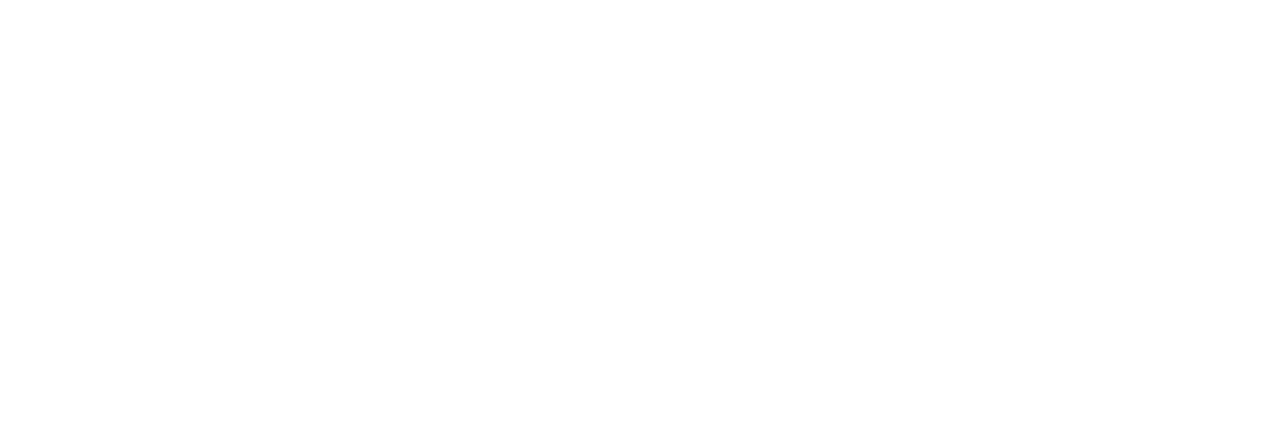
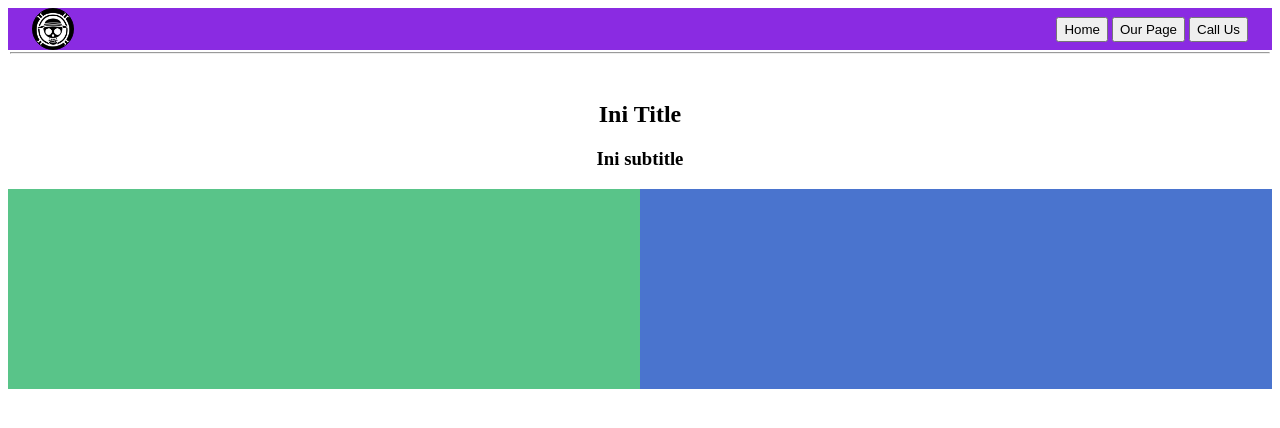
Before and after one commit to revou-fundamental-course/18-mar-24-khalishL, a plain HTML site: page index.html in a window 1280 px wide. Drawn offline with Linux system fonts and the light colour scheme.

Commit message:
second commit

```diff
--- a/css/style.css
+++ b/css/style.css
@@ -0,0 +1,42 @@
+.header-container{
+
+    display: flex;
+   align-items: center;
+   justify-content: space-between;
+   padding-left: 24px;
+   padding-right: 24px;
+   background-color: blueviolet;
+}
+
+.logo-icon{
+    width: 40px;
+    height: 40px;
+    border: 1px solid;
+    border-radius: 50%;
+    background-image: url('../assets/icon.jpg');
+    background-repeat: no-repeat;
+    background-size: cover;
+}
+
+.nav-container > button{
+    height: 25px;
+}
+
+hr{
+    margin: 2px;
+}
+
+.section-container{
+
+    padding-top: 25px;
+    padding-bottom: 10px;
+
+}
+
+.section-container>header{
+    text-align: center;
+}
+.section-content-container{
+
+    display: flex;
+}
--- a/index.html
+++ b/index.html
@@ -3,9 +3,35 @@
 <head>
     <meta charset="UTF-8">
     <meta name="viewport" content="width=device-width, initial-scale=1.0">
-    <title>Document</title>
+    <title>Assignment Khalish</title>
+    <link rel="stylesheet" href="css/style.css">
 </head>
 <body>
+    <header class="header-container">
+        <section class="logo-icon"></section>
 
+        <section class="nav-container">
+            <button>Home</button>
+            <button>Our Page</button>
+            <button>Call Us</button>
+
+        </section>
+    </header>
+    <hr>
+    <section class="section-container">
+        <header>
+
+            <h1> Ini Title</h1>
+            <h3>Ini subtitle</h3>
+
+        </header>
+
+        <div class="section-content-container">
+             <!-- bwt banner auto slide -->
+             <div style="height:200px; width:100%; background-color: rgb(89, 196, 137)"></div>
+            <!-- bwt form  -->
+            <div style="height:200px; width: 100%;background-color: rgb(74, 116, 206)"></div>
+        </div>
+    </section>
 </body>
 </html>
```
Also changed, not shown: assets/icon.jpg (added).
